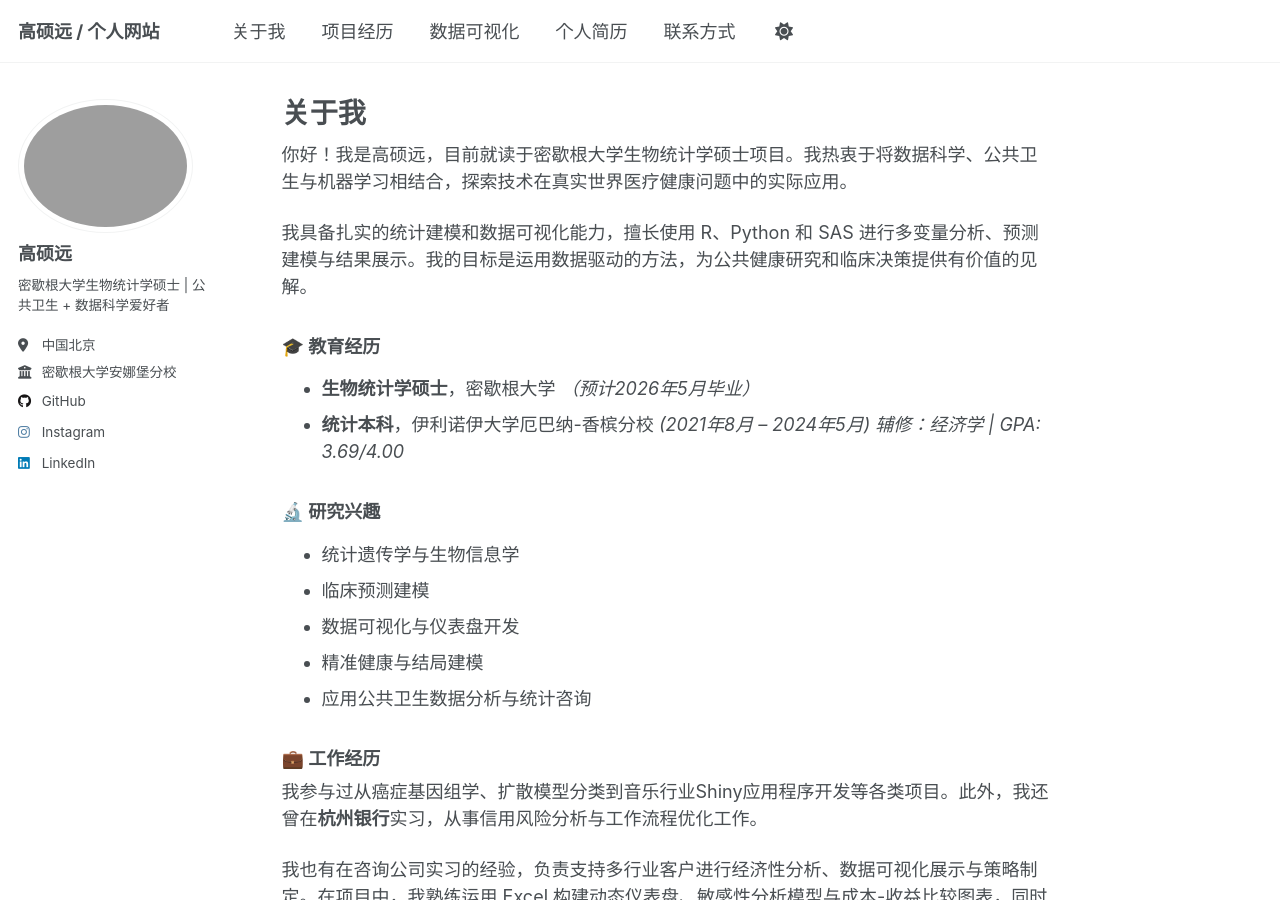
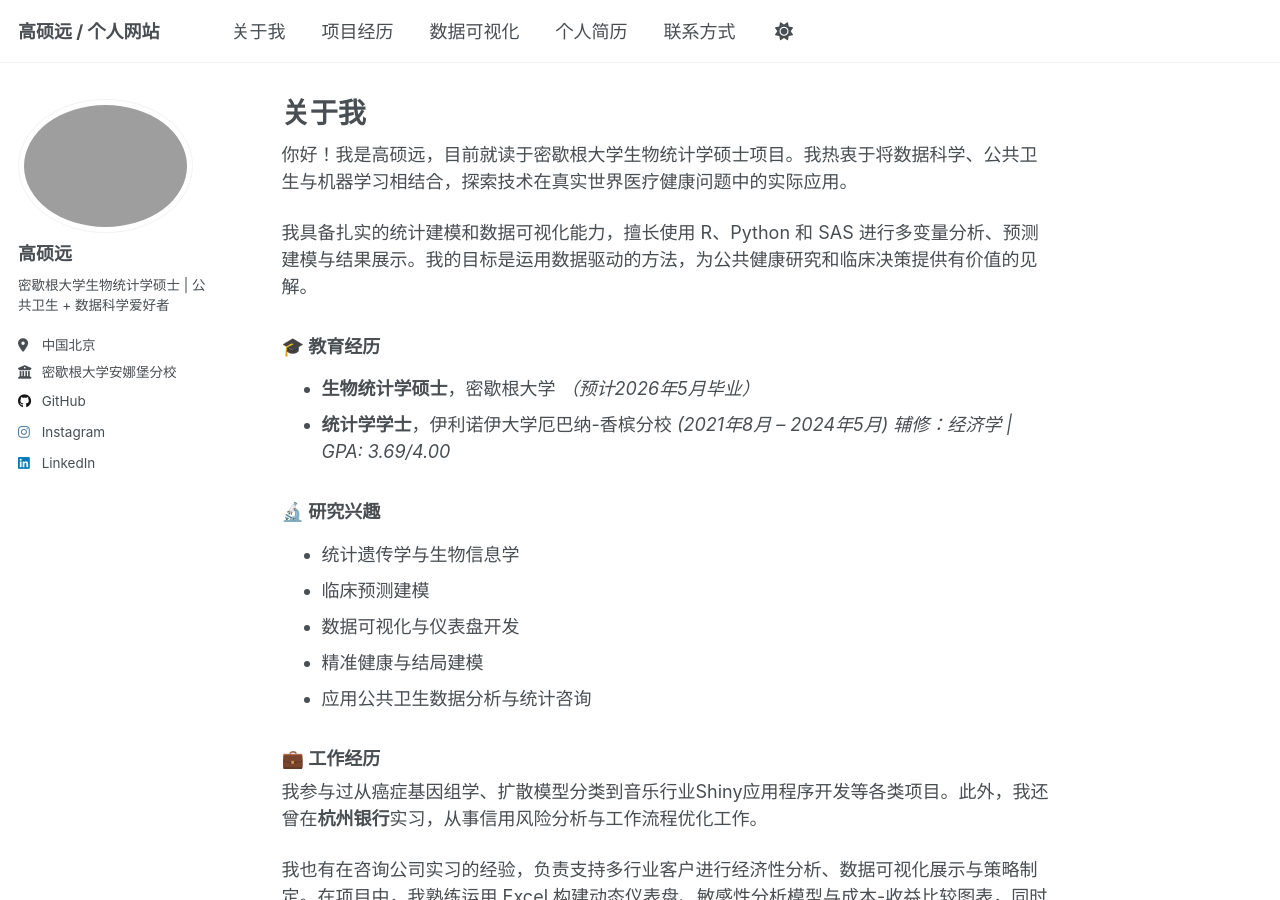
Before and after one commit to GSYH/zh, a Jekyll site: the page built from _pages/about.md, in a window 1280 px wide and 900 px high. Built offline with Jekyll 4.4.1, drawn with Linux system fonts in a browser that asks for light colours.

Commit message:
Update about.md

```diff
--- a/_pages/about.md
+++ b/_pages/about.md
@@ -14,7 +14,7 @@ redirect_from:
 
 ### 🎓 教育经历
 - **生物统计学硕士**，密歇根大学 *（预计2026年5月毕业）*
-- **统计本科**，伊利诺伊大学厄巴纳-香槟分校 *(2021年8月 – 2024年5月)*
+- **统计学学士**，伊利诺伊大学厄巴纳-香槟分校 *(2021年8月 – 2024年5月)*
   *辅修：经济学 | GPA: 3.69/4.00*
 
 ### 🔬 研究兴趣
```
